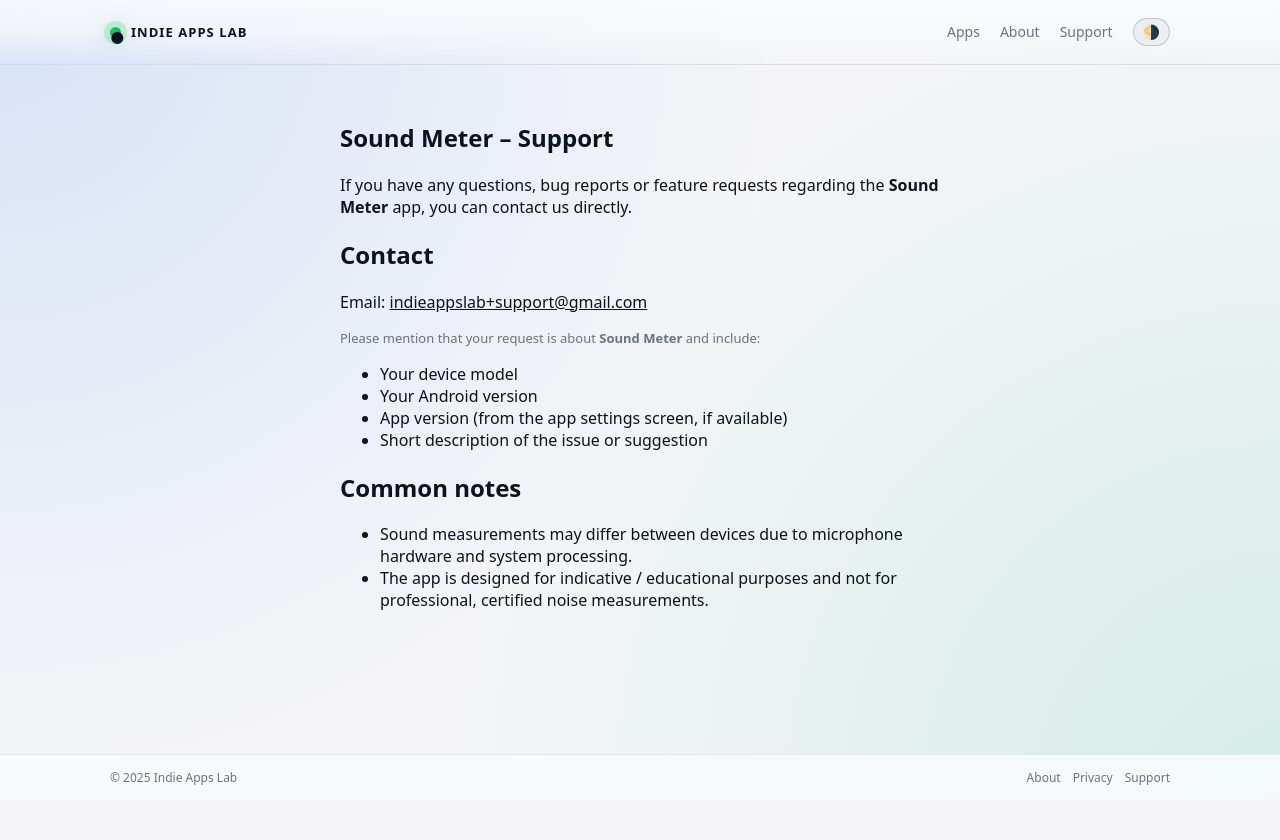
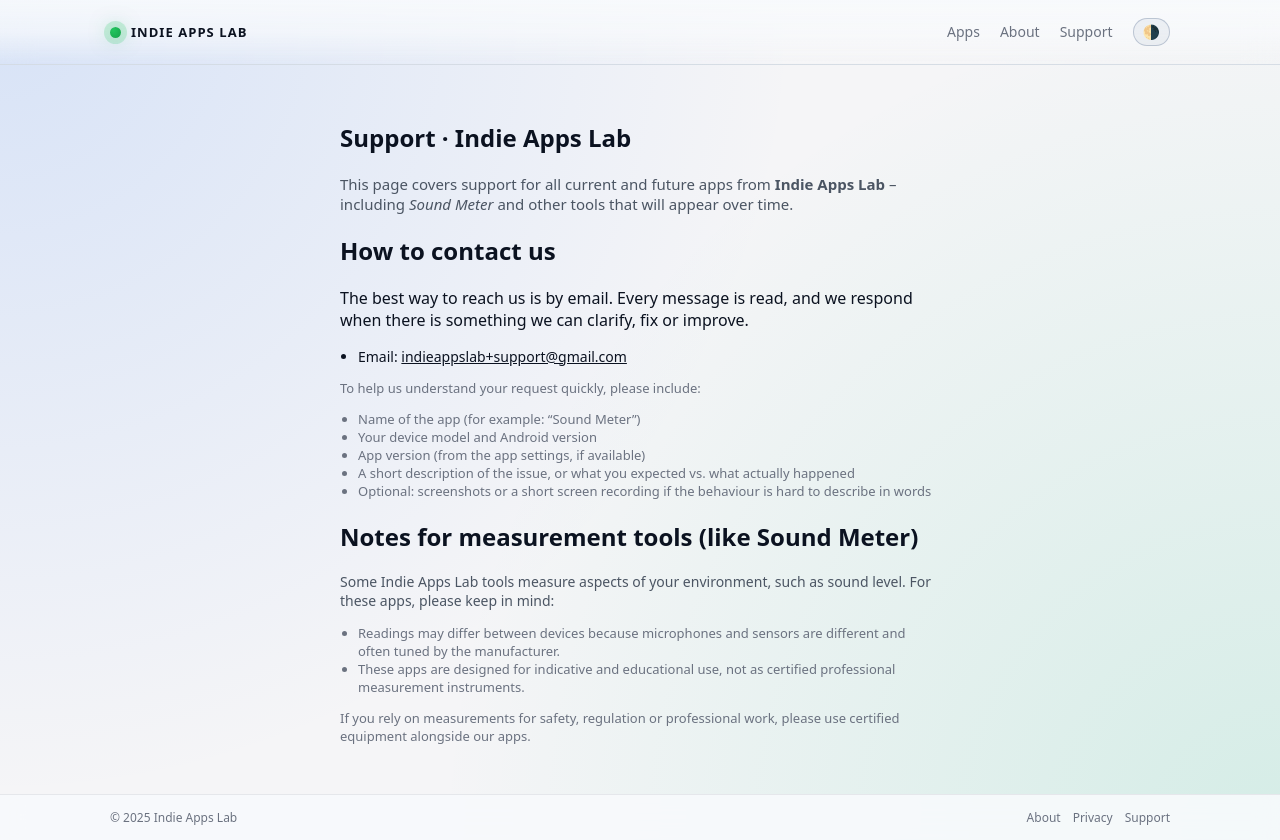
Before and after one commit to indieappslab/indieappslab.github.io, a plain HTML site: page apps/noise/support.html in a window 1280 px wide. Before the commit the page ends 800 px from the top, so only its background shows below. Drawn offline with Linux system fonts and the light colour scheme.

Commit message:
Update support.html

```diff
--- a/apps/noise/support.html
+++ b/apps/noise/support.html
@@ -2,24 +2,27 @@
 <html lang="en" data-theme="auto">
 <head>
   <meta charset="UTF-8" />
-  <meta name="viewport" content="width=device-width, initial-scale=1.0" />
-  <title>Sound Meter – Support</title>
-  <meta name="description" content="Support and contact information for the Sound Meter app by Indie Apps Lab." />
+  <meta name="viewport" content="width=device-width, initial-scale=1" />
+  <title>Support – Indie Apps Lab</title>
+  <meta
+    name="description"
+    content="Support and contact information for all Indie Apps Lab apps, including Sound Meter and future tools."
+  />
   <link rel="stylesheet" href="../../assets/css/styles.css" />
   <script defer src="../../assets/js/main.js"></script>
 </head>
 <body>
   <header class="site-header">
     <div class="container header-inner">
-      <div class="brand">
-        <span class="brand-mark">●</span>
-        <a href="../../index.html" class="brand-text" style="text-decoration:none; color:inherit;">Indie Apps Lab</a>
-      </div>
+      <a href="../../index.html" class="brand">
+        <span class="brand-mark"></span>
+        <span class="brand-text">Indie Apps Lab</span>
+      </a>
       <nav class="nav">
         <a href="../../index.html#apps">Apps</a>
         <a href="../../index.html#about">About</a>
         <a href="../../index.html#support">Support</a>
-        <button id="theme-toggle" class="theme-toggle" aria-label="Toggle color theme">
+        <button id="theme-toggle" class="theme-toggle" type="button" aria-label="Toggle color theme">
           <span class="theme-toggle-icon">🌗</span>
         </button>
       </nav>
@@ -29,39 +32,67 @@
   <main>
     <section class="section">
       <div class="container narrow">
-        <h1>Sound Meter – Support</h1>
+        <div class="section-header">
+          <h1>Support · Indie Apps Lab</h1>
+          <p>
+            This page covers support for all current and future apps from
+            <strong>Indie Apps Lab</strong> – including <em>Sound Meter</em> and
+            other tools that will appear over time.
+          </p>
+        </div>
+
+        <h2>How to contact us</h2>
         <p>
-          If you have any questions, bug reports or feature requests regarding
-          the <strong>Sound Meter</strong> app, you can contact us directly.
+          The best way to reach us is by email. Every message is read, and we
+          respond when there is something we can clarify, fix or improve.
         </p>
 
-        <h2>Contact</h2>
-        <p>
-          Email:
-          <a href="mailto:indieappslab+support@gmail.com">indieappslab+support@gmail.com</a>
-        </p>
-        <p class="muted">
-          Please mention that your request is about <strong>Sound Meter</strong>
-          and include:
-        </p>
-        <ul class="app-features">
-          <li>Your device model</li>
-          <li>Your Android version</li>
-          <li>App version (from the app settings screen, if available)</li>
-          <li>Short description of the issue or suggestion</li>
+        <ul class="contact-list">
+          <li>
+            Email:
+            <a href="mailto:indieappslab+support@gmail.com">
+              indieappslab+support@gmail.com
+            </a>
+          </li>
         </ul>
 
-        <h2>Common notes</h2>
-        <ul class="app-features">
+        <p class="muted">
+          To help us understand your request quickly, please include:
+        </p>
+        <ul class="app-feature-list">
+          <li>Name of the app (for example: “Sound Meter”)</li>
+          <li>Your device model and Android version</li>
+          <li>App version (from the app settings, if available)</li>
           <li>
-            Sound measurements may differ between devices due to microphone
-            hardware and system processing.
+            A short description of the issue, or what you expected vs.
+            what actually happened
           </li>
           <li>
-            The app is designed for indicative / educational purposes and not
-            for professional, certified noise measurements.
+            Optional: screenshots or a short screen recording if the behaviour
+            is hard to describe in words
           </li>
         </ul>
+
+        <h2>Notes for measurement tools (like Sound Meter)</h2>
+        <p class="app-summary">
+          Some Indie Apps Lab tools measure aspects of your environment, such as
+          sound level. For these apps, please keep in mind:
+        </p>
+        <ul class="app-feature-list">
+          <li>
+            Readings may differ between devices because microphones and sensors
+            are different and often tuned by the manufacturer.
+          </li>
+          <li>
+            These apps are designed for indicative and educational use, not as
+            certified professional measurement instruments.
+          </li>
+        </ul>
+
+        <p class="muted">
+          If you rely on measurements for safety, regulation or professional
+          work, please use certified equipment alongside our apps.
+        </p>
       </div>
     </section>
   </main>
@@ -71,7 +102,7 @@
       <span>© <span id="year"></span> Indie Apps Lab</span>
       <span class="footer-links">
         <a href="../../index.html#about">About</a>
-        <a href="privacy.html">Privacy</a>
+        <a href="../noise/privacy.html">Privacy</a>
         <a href="support.html">Support</a>
       </span>
     </div>
```
